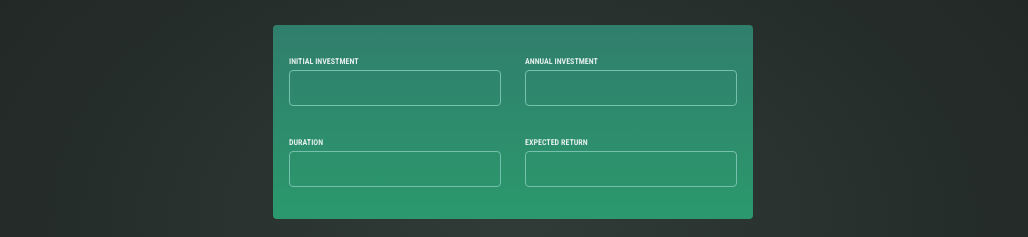
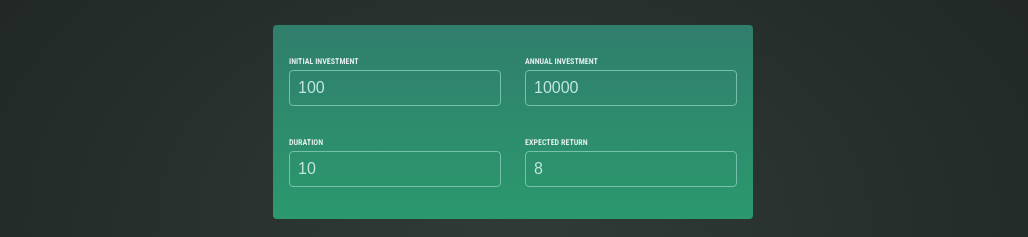
Before and after one commit to usernameAshu/react-investment-app, a React (Vite) app: page / in a window 1280 px wide. Shown: the part 201-438 px from the top of the page, without its empty margins (127-1155 px from the left). Built offline with nearby package versions, Linux system fonts and the light colour scheme.

Commit message:
lift state up, tuned the displayed value & state value
the displayed value is updated instantly , whereas the state for user input which will be used for further is updated with a delay. So, that app is not processing the noise inputs

```diff
--- a/src/App.jsx
+++ b/src/App.jsx
@@ -1,11 +1,67 @@
 import Header from "./components/Header";
+import Results from "./components/Results";
 import UserInput from "./components/UserInput";
+import { useState } from "react";
 
 function App() {
+  /**
+   * To improve app performance by delaying the onChange collection
+   * thus, reducing frequent state update
+   */
+  const [timeoutId, setTimeoutId] = useState(null);
+
+  //manage state of User input
+  const [userInput, setUserInput] = useState({
+    initialInvestment: 100,
+    annualInvestment: 10000,
+    duration: 10,
+    return: 8,
+  });
+
+  //separate state for Page value, since this will update instantly on page,
+  //as soon as user types, but updating the userInput state will happen in a delay
+  const[pageValue, setPageValue] = useState({
+    initialInvestment: 100,
+    annualInvestment: 10000,
+    duration: 10,
+    return: 8,
+  });
+
+  function handleOnInputChange(inputIdentifier, newValue) {
+
+    setPageValue((prevUserInput) => {
+      return {
+        ...prevUserInput,
+        [inputIdentifier]: newValue,
+      };
+    });
+
+    console.log(`Timeout set for ${timeoutId} millis`);
+
+    if (timeoutId) {
+      clearTimeout(timeoutId);
+    }
+
+    const newTimeoutId = setTimeout(() => {
+      setUserInput((prevUserInput) => {
+        return {
+          ...prevUserInput,
+          [inputIdentifier]: newValue,
+        };
+      });
+      console.log(`New state for ${inputIdentifier} is ${newValue? newValue: 0}`);
+
+    }, 1000);
+
+    setTimeoutId((prevTimeoutId) => newTimeoutId);
+
+  }
+
   return (
     <>
       <Header />
-      <UserInput />
+      <UserInput onInputChange={handleOnInputChange} userInput={pageValue}/>
+      <Results />
     </>
   );
 }
--- /dev/null
+++ b/src/components/Results.jsx
@@ -0,0 +1,3 @@
+export default function Results() {
+
+}
--- a/src/components/UserInput.jsx
+++ b/src/components/UserInput.jsx
@@ -1,49 +1,9 @@
-import { useState } from "react";
+import { USER_INPUT_TYPES } from "../util/constants";
 
-const USER_INPUT_TYPES = {
-  INITIAL_INVESTMENT: "initialInvestment",
-  ANNUAL_INVESTMENT: "annualInvestment",
-  DURATION: "duration",
-  RATE_OF_RETURN: "return",
-};
 
-export default function UserInput() {
+export default function UserInput({onInputChange, userInput}) {
 
-  /**
-   * To improve app performance by delaying the onChange collection
-   * thus, reducing frequent state update
-  */
-  const[timeoutId, setTimeoutId] = useState(null);
-
-  //manage state of User input
-  const [userInput, setUserInput] = useState({
-    initialInvestment: 100,
-    annualInvestment: 10000,
-    duration: 10,
-    return: 8,
-  });
-
-  function handleOnInputChange(inputIdentifier, newValue) {
-    console.log(`Timeout set for ${timeoutId} millis`);
-
-    if(timeoutId) {
-      clearTimeout(timeoutId);
-    }
-
-    const newTimeoutId = setTimeout(() => {
-      setUserInput((prevUserInput) => {
-        return {
-          ...prevUserInput,
-          [inputIdentifier]: newValue,
-        };
-      });
-      console.log(`new inputs for ${inputIdentifier} is ${newValue}`);
-      //console.log(`prev state:`, ...UserInput);
-    }, 1000);
-
-    setTimeoutId(prevTimeoutId => newTimeoutId);
-
-  }
+  console.log(userInput);
 
   return (
     <section id="user-input">
@@ -53,9 +13,10 @@ export default function UserInput() {
           <input
             type="number"
             required
+            value={userInput.initialInvestment}
             onChange={(event) =>
-              handleOnInputChange(
-                USER_INPUT_TYPES.ANNUAL_INVESTMENT,
+              onInputChange(
+                USER_INPUT_TYPES.INITIAL_INVESTMENT,
                 event.target.value
               )
             }
@@ -66,8 +27,9 @@ export default function UserInput() {
           <input
             type="number"
             required
+            value={userInput.annualInvestment}
             onChange={(event) =>
-              handleOnInputChange(
+              onInputChange(
                 USER_INPUT_TYPES.ANNUAL_INVESTMENT,
                 event.target.value
               )
@@ -81,8 +43,9 @@ export default function UserInput() {
           <input
             type="number"
             required
+            value={userInput.duration}
             onChange={(event) =>
-              handleOnInputChange(USER_INPUT_TYPES.DURATION, event.target.value)
+              onInputChange(USER_INPUT_TYPES.DURATION, event.target.value)
             }
           />
         </p>
@@ -91,8 +54,9 @@ export default function UserInput() {
           <input
             type="number"
             required
+            value={userInput.return}
             onChange={(event) =>
-              handleOnInputChange(
+              onInputChange(
                 USER_INPUT_TYPES.RATE_OF_RETURN,
                 event.target.value
               )
--- /dev/null
+++ b/src/util/constants.js
@@ -0,0 +1,6 @@
+export const USER_INPUT_TYPES = {
+    INITIAL_INVESTMENT: "initialInvestment",
+    ANNUAL_INVESTMENT: "annualInvestment",
+    DURATION: "duration",
+    RATE_OF_RETURN: "return",
+};
```
